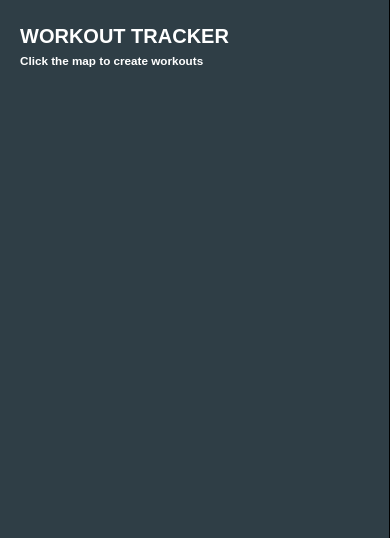
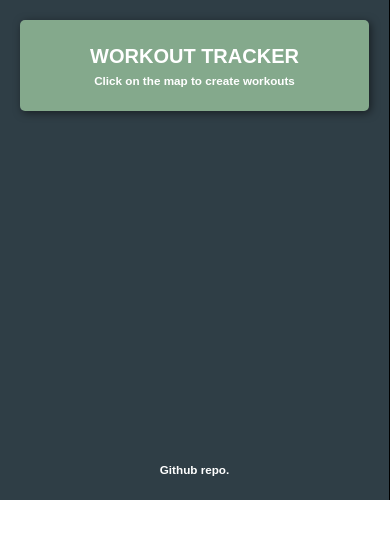
Before and after one commit to jakeNorman007/workout_tracker, a website built with Vite: page index.html in a window 390 px wide. Shown: the top 538 px of the page. Built offline with nearby package versions, Linux system fonts and the light colour scheme; no server answers.

Commit message:
final styling, responsiveness

```diff
--- a/index.html
+++ b/index.html
@@ -1,21 +1,36 @@
-<!DOCTYPE html>
+<!doctype html>
 <html lang="en">
   <head>
     <meta charset="UTF-8" />
+    <meta http-equiv="X-UA-Compatible" content="ie=edge" />
     <meta name="viewport" content="width=device-width, initial-scale=1.0" />
-    <meta http-equiv="X-UA-Compatible" content="ie=edge" />
-    <link href="https://fonts.googleapis.com/css2?family=Manrope:wght@400;600;700;800&display=swap" rel="stylesheet"/>
+    <link
+      href="https://fonts.googleapis.com/css2?family=Manrope:wght@400;600;700;800&display=swap"
+      rel="stylesheet"
+    />
     <link rel="stylesheet" href="style.css" />
-    <link rel="stylesheet" href="https://unpkg.com/leaflet@1.9.3/dist/leaflet.css" integrity="sha256-kLaT2GOSpHechhsozzB+flnD+zUyjE2LlfWPgU04xyI=" crossorigin=""/>
+    <link
+      rel="stylesheet"
+      href="https://unpkg.com/leaflet@1.9.3/dist/leaflet.css"
+      integrity="sha256-kLaT2GOSpHechhsozzB+flnD+zUyjE2LlfWPgU04xyI="
+      crossorigin=""
+    />
     <link rel="icon" type="image/svg+xml" href="/vite.svg" />
-    <script defer src="https://unpkg.com/leaflet@1.9.3/dist/leaflet.js" integrity="sha256-WBkoXOwTeyKclOHuWtc+i2uENFpDZ9YPdf5Hf+D7ewM=" crossorigin=""></script>
+    <script
+      defer
+      src="https://unpkg.com/leaflet@1.9.3/dist/leaflet.js"
+      integrity="sha256-WBkoXOwTeyKclOHuWtc+i2uENFpDZ9YPdf5Hf+D7ewM="
+      crossorigin=""
+    ></script>
     <script defer src="main.js" type="text/javascript"></script>
     <title>Workout Tracker | DEMO</title>
   </head>
   <body>
     <div class="sidebar">
-      <h1 class="click">WORKOUT TRACKER</h1>
-      <h3 class="click">Click the map to create workouts</h3>
+      <div class="header">
+        <h1>WORKOUT TRACKER</h1>
+        <h3>Click on the map to create workouts</h3>
+      </div>
       <ul class="workouts">
         <form class="form hidden">
           <div class="form__row">
@@ -27,23 +42,36 @@
           </div>
           <div class="form__row">
             <label class="form__label">distance:</label>
-            <input class="form__input form__input--distance" placeholder="miles" />
+            <input
+              class="form__input form__input--distance"
+              placeholder="miles"
+            />
           </div>
           <div class="form__row">
             <label class="form__label">duration:</label>
-            <input class="form__input form__input--duration" placeholder="minutes"/>
+            <input
+              class="form__input form__input--duration"
+              placeholder="minutes"
+            />
           </div>
           <div class="form__row">
             <label class="form__label">cadence:</label>
-            <input class="form__input form__input--cadence" placeholder="steps/min"/>
+            <input
+              class="form__input form__input--cadence"
+              placeholder="steps/min"
+            />
           </div>
           <div class="form__row form__row--hidden">
             <label class="form__label">elevation:</label>
-            <input class="form__input form__input--elevation" placeholder="meters"/>
+            <input
+              class="form__input form__input--elevation"
+              placeholder="meters"
+            />
           </div>
           <button class="form__btn">OK</button>
         </form>
       </ul>
+      <h3 class="footer"><a href="https://github.com/jakeNorman007/workout_tracker">Github repo.</a></h3>
     </div>
     <div id="map"></div>
   </body>
--- a/style.css
+++ b/style.css
@@ -15,14 +15,23 @@ body {
   line-height: 1.6;
   height: 100vh;
   overscroll-behavior-y: none;
-  background-color: #fff;
+  background-color: #2f3e46;
   display: flex;
 }
 
-/* SIDEBAR */
+a,
+a:visited {
+  color: #fff;
+  text-decoration: none;
+}
+
+a:hover {
+  color: #84a98c;
+}
+
 .sidebar {
   flex-basis: 50rem;
-  background-color: #2F3E46;
+  background-color: #2f3e46;
   border-right: 0.15rem solid black;
   padding: 2rem;
   display: flex;
@@ -41,7 +50,7 @@ body {
 }
 
 .workout {
-  background-color: #84A98C;
+  background-color: #84a98c;
   box-shadow: 2px 2px 8px rgba(0, 0, 0, 0.5);
   border-radius: 5px;
   padding: 1.5rem 2.75rem;
@@ -81,7 +90,7 @@ body {
 }
 
 .form {
-  background-color: #84A98C;
+  background-color: #84a98c;
   box-shadow: 2px 2px 8px rgba(0, 0, 0, 0.5);
   border-radius: 5px;
   padding: 1.5rem 2.75rem;
@@ -90,7 +99,9 @@ body {
   grid-template-columns: 1fr 1fr;
   gap: 1rem 2rem;
   height: 9.25rem;
-  transition: all 0.5s, transform 1ms;
+  transition:
+    all 0.5s,
+    transform 1ms;
 }
 
 .form.hidden {
@@ -141,7 +152,7 @@ body {
 }
 
 .leaflet-popup .leaflet-popup-content-wrapper {
-  background-color: lightgrey;
+  background-color: #2f3e46;
   color: #fff;
   border-radius: 5px;
   padding-right: 0.6rem;
@@ -152,9 +163,34 @@ body {
 }
 
 .leaflet-popup .leaflet-popup-tip {
-  background-color: black;
+  background-color: #84a98c;
 }
 
-.click {
-    color: #fff;
+.header {
+  background-color: #84a98c;
+  display: flex;
+  flex-direction: column;
+  align-items: center;
+  padding: 2rem;
+  border-radius: 5px;
+  box-shadow: 2px 2px 8px rgba(0, 0, 0, 0.5);
 }
+
+.footer {
+  display: flex;
+  flex-direction: column;
+  align-items: center;
+}
+
+@media only screen and (max-width: 500px) {
+  body {
+    display: flex;
+    flex-direction: column;
+    background-color: #fff;
+  }
+
+  .sidebar {
+    background-color: #2f3e46;
+    height: 45vh;
+  }
+}
```
